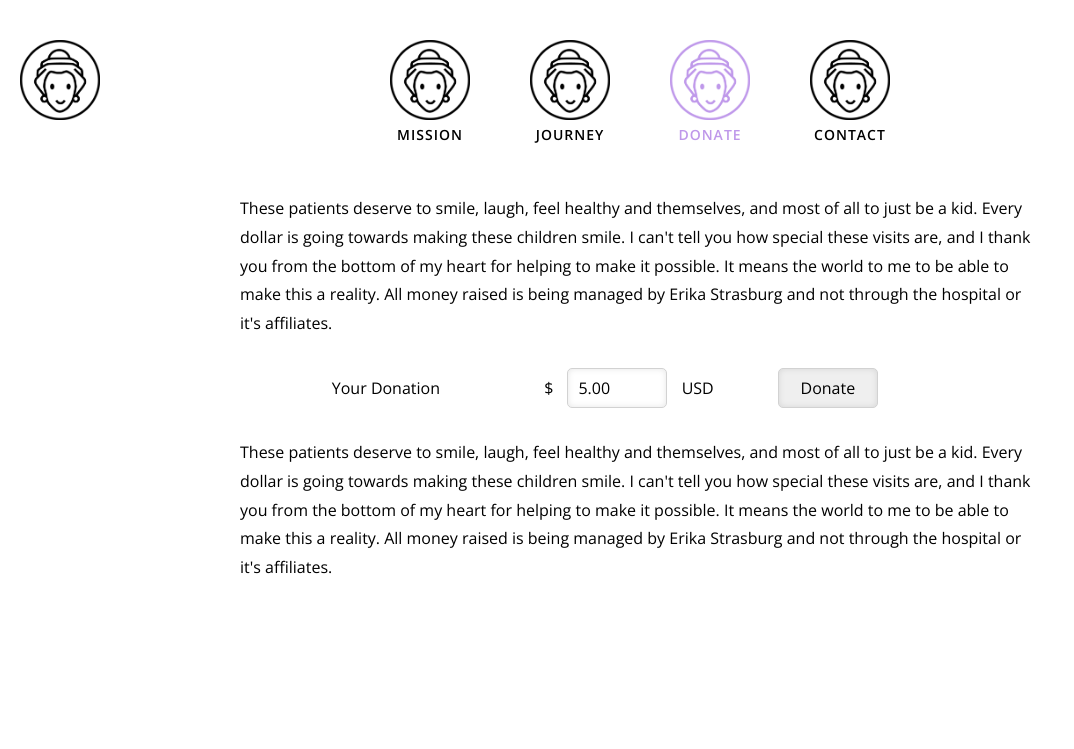
After one commit to clertvic/Fairytale-Foundation, a PHP site: page /donate.php in a window 1280 px wide. The commit adds this page. Shown: the top 749 px of the page, without its empty margins (0-1074 px from the left). Run offline with PHP 8.4, Linux system fonts and the light colour scheme.

Commit message:
Website V 0.2

```diff
--- /dev/null
+++ b/Donate.php
@@ -0,0 +1,80 @@
+<html>
+<head>
+    <link href='http://fonts.googleapis.com/css?family=Open+Sans:300italic,400italic,600italic,700italic,800italic,400,300,600,700,800' rel='stylesheet' type='text/css'>
+    <link rel="stylesheet" text="text/css" href="style.css" type="text/css">
+
+    <title></title>
+</head>
+
+<body>
+    <!-- BEGIN HEADER -->
+
+    <header class="page-header">
+        <nav class="page-nav">
+            <div class="page-nav-logo">
+                <a href="index.php">
+                    <span class="page-nav-menu-icon"></span>
+                </a>
+            </div>
+
+            <div class="page-nav-menu-links">
+                <div class="page-nav-menu-link" data-link="mission">
+                <a href="mission.php">
+                    <span class="page-nav-menu-icon"></span>
+                    <span class="page-nav-menu-caption">Mission</span>
+                </a>
+                </div>
+                <div class="page-nav-menu-link" data-link="journey">
+                <a href="journey.php">
+                    <span class="page-nav-menu-icon"></span>
+                    <span class="page-nav-menu-caption">Journey</span>
+                </a>
+                </div>
+                <div class="page-nav-menu-link active" data-link="donate">
+                <a href="donate.php">
+                    <span class="page-nav-menu-icon"></span>
+                    <span class="page-nav-menu-caption">Donate</span>
+                </a>
+                </div>
+                <div class="page-nav-menu-link" data-link="contact">
+                <a href="contact.php">
+                    <span class="page-nav-menu-icon"></span>
+                    <span class="page-nav-menu-caption">Contact</span>
+                </a>
+                </div>
+            </div>
+        </nav>
+    </header>
+    <!-- END HEADER -->
+
+
+        <!-- BEGIN SINGLE WORK -->
+
+        <div class="container">
+<!--
+            <section class="cover work">
+                <div class="slide" style="background-image: url(contents/parkey_cover.png); opacity: 1; -webkit-transition: opacity 1000ms ease-in-out; transition: opacity 1000ms ease-in-out;"></div>
+            </section>
+-->
+			<section class="page">
+			    <div class="wrapper">
+			    <p>These patients deserve to smile, laugh, feel healthy and themselves, and most of all to just be a kid. Every dollar is going towards making these children smile.  I can't tell you how special these visits are, and I thank you from the bottom of my heart for helping to make it possible. It means the world to me to be able to make this a reality. All money raised is being managed by Erika Strasburg and not through the hospital or it's affiliates.
+			    </p>
+			    <div class="donation">
+				    <form id="donation-form" method="post" action="">
+					    <label for="amount">Your Donation</label>
+					    <span class="usd-sign">$</span>
+					    <input type="text" name="amount" id="amount" value="5.00">
+						<span class="usd">USD</span>
+					    <input type="submit" name="submit" value="Donate">
+				    </form>
+			    </div>
+<p>These patients deserve to smile, laugh, feel healthy and themselves, and most of all to just be a kid. Every dollar is going towards making these children smile.  I can't tell you how special these visits are, and I thank you from the bottom of my heart for helping to make it possible. It means the world to me to be able to make this a reality. All money raised is being managed by Erika Strasburg and not through the hospital or it's affiliates.
+			    </p>
+			    </div>
+			</section>
+        </div>
+
+        <!-- END SINGLE WORK -->
+</body>
+</html>
--- a/init.js
+++ b/init.js
@@ -1,6 +1,6 @@
 function checkHeader(){
 	var $header = $('header');
-
+	var
 
 }
 
--- a/style.css
+++ b/style.css
@@ -25,24 +25,28 @@ footer, header, hgroup, menu, nav, section{
     display: block;
 }
 
+.body{
+	-webkit-font-smoothing: antialiased;
+}
+
 .wrapper{
 	max-width: 800px;
 	margin: 0 auto;
 	padding: 0 30px;
 }
 
-form{
+#contact-form{
 	max-width: 470px;
 	margin: 0 auto;
 }
 
-form label{
+#contact-form label{
 	display: block;
 	margin: 0 0 0.5rem;
 	font-size: 1rem;
 }
 
-form input[type=text], input[type=submit], textarea{
+#contact-form input[type=text], #contact-form input[type=submit], #contact-form textarea{
 	width: 100%;
 	margin: 0 0 1rem;
 	padding: 8px 10px;
@@ -60,8 +64,20 @@ body, input, textarea{
 	font-family: 'Open Sans';
 }
 
+.slide{
+	position: fixed;
+	background-size: cover;
+	width: 100%;
+	height: 100%;
+}
+
 .page-header{
 	text-align: center;
+}
+
+.index-page-header{
+	text-align: center;
+	padding-top: 270px;
 }
 
 .page-nav{
@@ -71,6 +87,8 @@ body, input, textarea{
 
 .page-nav-logo{
 	display: inline-block;
+	position: absolute;
+	left: 0;
 }
 
 .page-nav-menu-links{
@@ -87,19 +105,21 @@ body, input, textarea{
 }
 
 .page-nav-menu-icon{
-	background-image: url(icon-blog-80.png);
-	width: 40px;
-	height: 40px;
+	background-image: url(contact.png);
+	width: 80px;
+	height: 80px;
 	display: block;
 	position: relative;
-	left: 41px;
-	margin-top: 20px;
+	left: 20px;
+	margin-top: 40px;
 	background-size: 100%;
+	-webkit-transition: all 150ms ease-in-out;
 }
 
 .page-nav-menu-caption{
 	display: block;
 	margin: 5px 0 0 0;
+	-webkit-transition: all 150ms ease-in-out;
 }
 
 .page{
@@ -112,3 +132,65 @@ body, input, textarea{
 	font-weight: 300;
 	margin-bottom: 30px;
 }
+
+.donation{
+	margin-bottom: 30px;
+}
+
+.donation label{
+	display: inline-block;
+	position: relative;
+	width: 200px;
+	text-align: right;
+	margin-right: 100px;
+}
+
+.donation .usd-sign{
+	display: inline-block;
+	position: relative;
+}
+
+.donation input{
+	margin: 0 10px;
+	display: inline-block;
+	padding: 8px 10px;
+	border: 1px solid #d2d2d2;
+	font-size: 1rem;
+	font-weight: 300;
+	-webkit-border-radius: 5px;
+	-moz-border-radius: 5px;
+	border-radius: 5px;
+	-webkit-box-shadow: 0 0 6px rgba(0, 0, 0, 0.1) inset;
+	box-shadow: 0 0 6px rgba(0, 0, 0, 0.1) inset;
+	width: 100px;
+}
+
+.donation .usd{
+	margin-right: 50px;
+}
+
+.page figure{
+	margin-bottom: 30px;
+}
+
+.page-nav-menu-link a:hover .page-nav-menu-icon,
+.page-nav-menu-link.active .page-nav-menu-icon{
+	background-image: url(contact2.png);
+}
+
+.page-nav-menu-link a{
+	text-decoration: none;
+	color: #000;
+	font-weight: 600;
+	letter-spacing: 1px;
+	font-size: 14px;
+}
+
+.page-nav-menu-link a:hover,
+.page-nav-menu-link.active a{
+	color: #bf98ea;
+}
+
+.page-nav .page-nav-menu-caption{
+	text-transform: uppercase;
+}
```
Also changed, not shown: Contact.php (+28 -4 lines), Index.php (added, +47 -0 lines), Journey.php (added, +75 -0 lines), Mission.php (added, +75 -0 lines), 01.jpg (added), 011.jpg (added), 0111.jpg (added), 02.JPG (added), 03.JPG (added), 04.jpeg (added), 05.JPG (added), 20140126_152259.jpg (added), contact.png (added), contact2.png (added), 1 more files, 1 other file.
